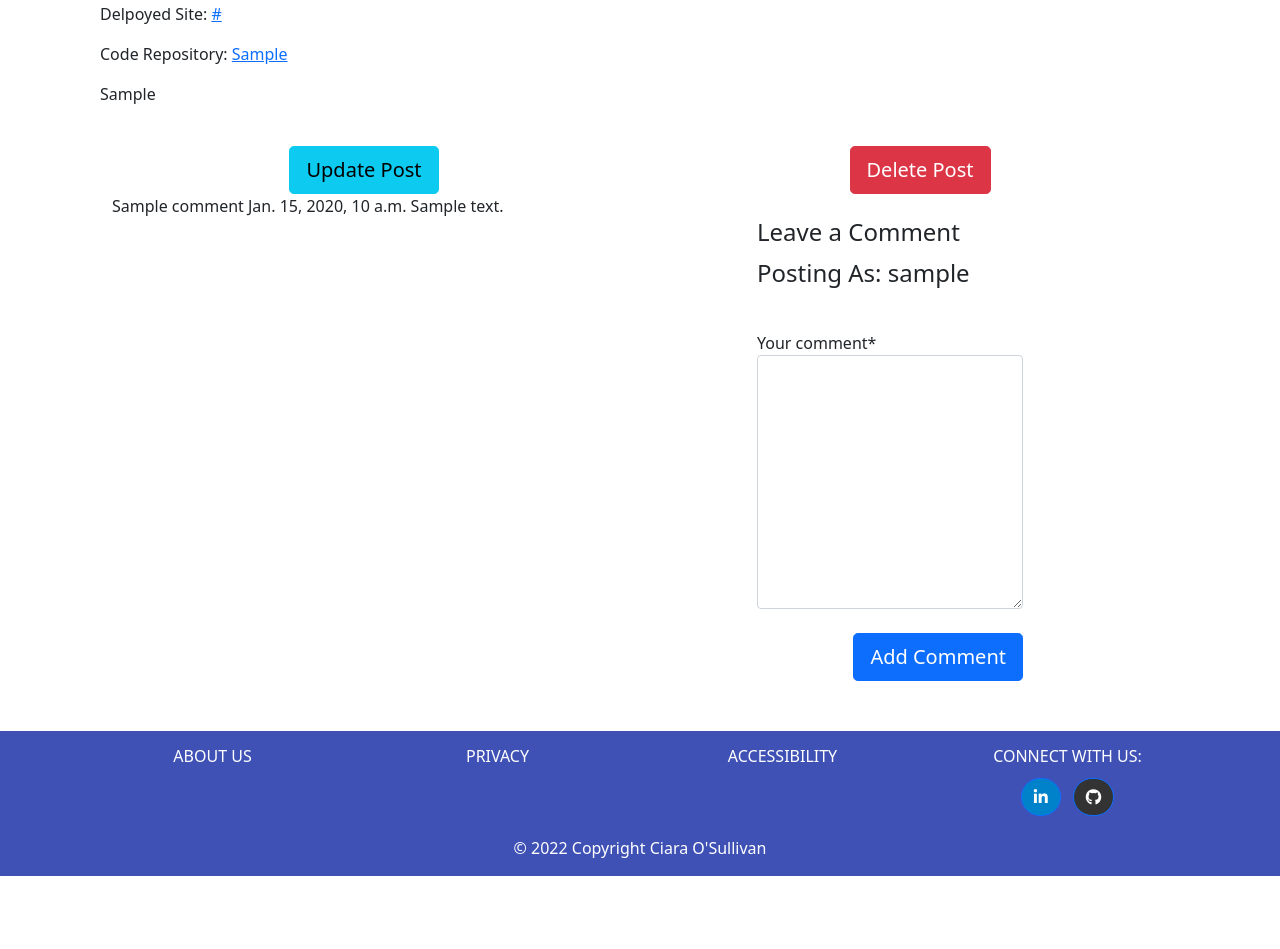
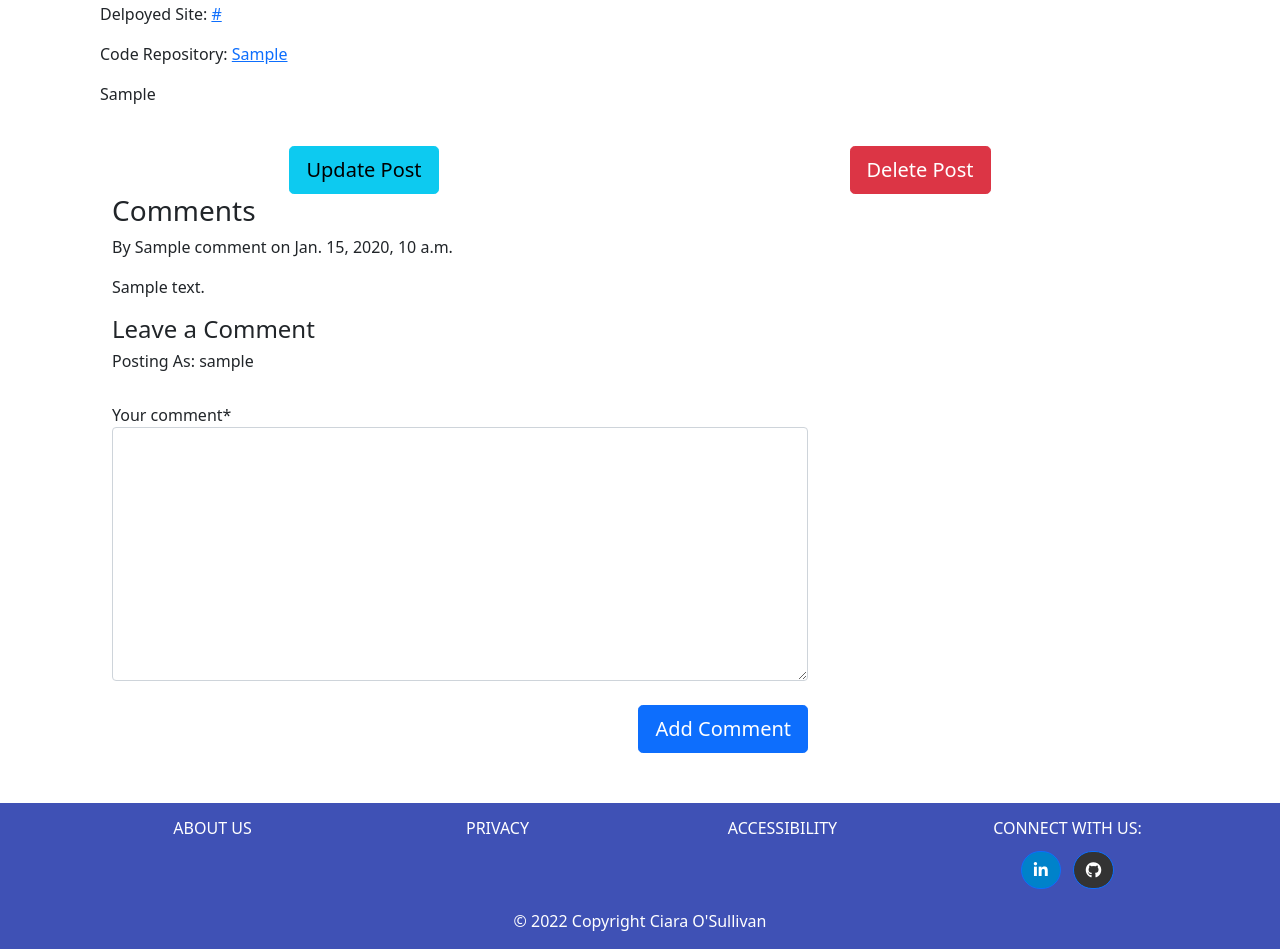
Before and after one commit to ciaraosull/project-4-django, a Django app: template blog/templates/blog/post_detail.html in a window 1280 px wide. Shown: the part 347-1296 px from the top of the page. Before the commit the page ends 1223 px from the top, so only its background shows below. Run offline with Django 3.2, Linux system fonts and the light colour scheme; the template is opened without the code that fills it: values that come from a table or form of the project are taken from there, others are empty; a user stored in the database is signed in; tables that the repository leaves empty hold one stand-in row (values such as "Sample post"); some libraries are stand-ins or nearby versions.

Commit message:
List all comments on post detail view & give user option to sign in for commenting

```diff
--- a/blog/templates/blog/post_detail.html
+++ b/blog/templates/blog/post_detail.html
@@ -25,21 +25,23 @@
 </div>
 {%  endif  %}
 
-<div class="container d-flex justify-content-start">
+<div class="container">
     <div>
-        {% for comment in comments %}
-        <div>
-            {{ comment.name }}
-            {{ comment.date_posted }}
-            {{ comment.your_comment  }}
-        </div>
-        {% endfor %}
+        <h3>Comments</h3>
     </div>
+
+    <div>
+        {% for comment in post.comments.all %}
+        <p>By {{ comment.name }} on {{ comment.date_posted }}</p>
+        <p>{{ comment.your_comment  }}</p>
+    </div>
+    {% endfor %}
+</div>
 </div>
 
 {%  if user.is_authenticated  %}
 
-<div class="container d-flex justify-content-end">
+<div class="container">
     <div class="row">
         <div class="col-md-8">
             <form method="POST">
@@ -47,7 +49,7 @@
                 <fieldset class="form-group">
                     <legend class="mb-4">
                         <h4>Leave a Comment</h4>
-                        <p>Posting As: {{  user.username  }}</p>
+                        <h6>Posting As: {{  user.username  }}</h6>
                     </legend>
                     {{  comment_form | crispy  }}
                 </fieldset>
@@ -60,6 +62,10 @@
 </div>
 <div>
 
+    {%  else %}
+
+    <a href="{%  url 'account_login'  %}" aria-label="Go to Log In Page">Sign In to Leave a comment</a>
+
     {%  endif  %}
 
 
```
Also changed, not shown: blog/views.py (+11 -12 lines).
